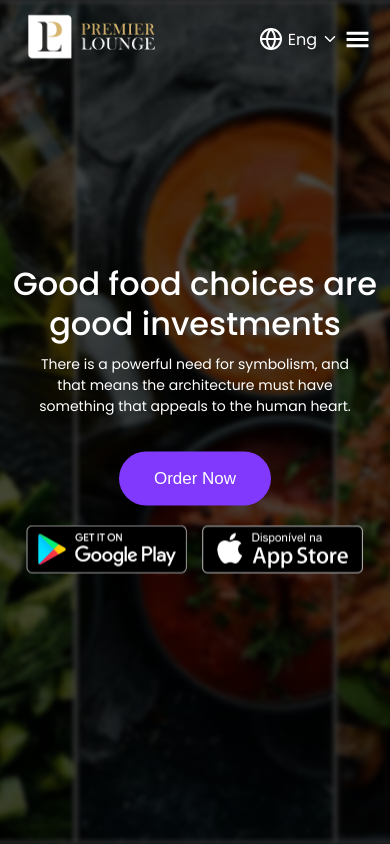
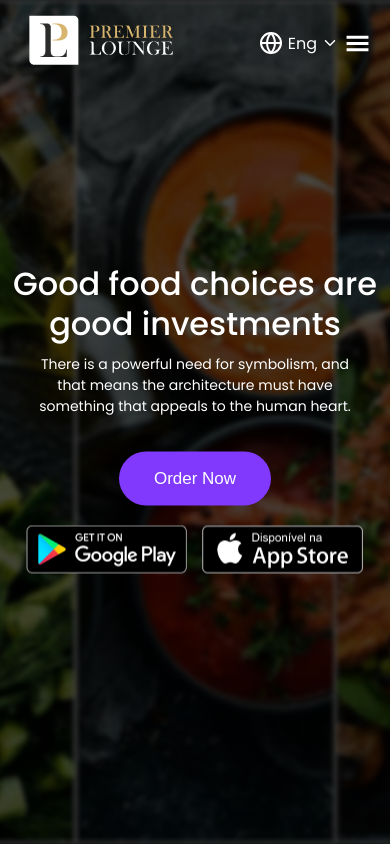
Before and after one commit to Miyirbek2003/primer-sitev2, a React (Vite) app: page / in a window 390 px wide. Shown: the top 844 px of the page. Built offline with nearby package versions, Linux system fonts and the light colour scheme; grey boxes are pictures that could not be loaded.

Commit message:
modified:   src/index.css

```diff
--- a/src/index.css
+++ b/src/index.css
@@ -582,10 +582,6 @@ footer {
     line-height: 36px;
   }
 
-  .logo {
-    max-width: 141px;
-
-  }
 
   .about-text p {
     font-weight: 300;
```
